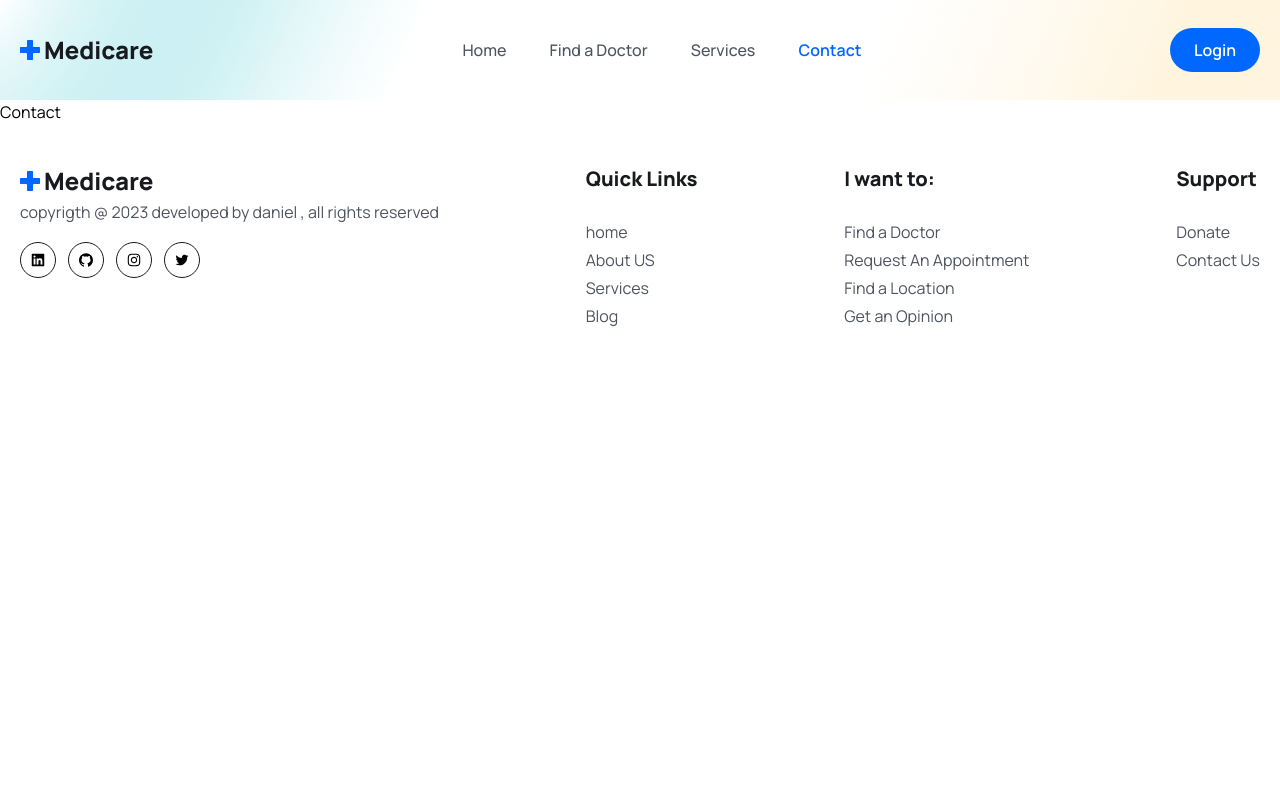
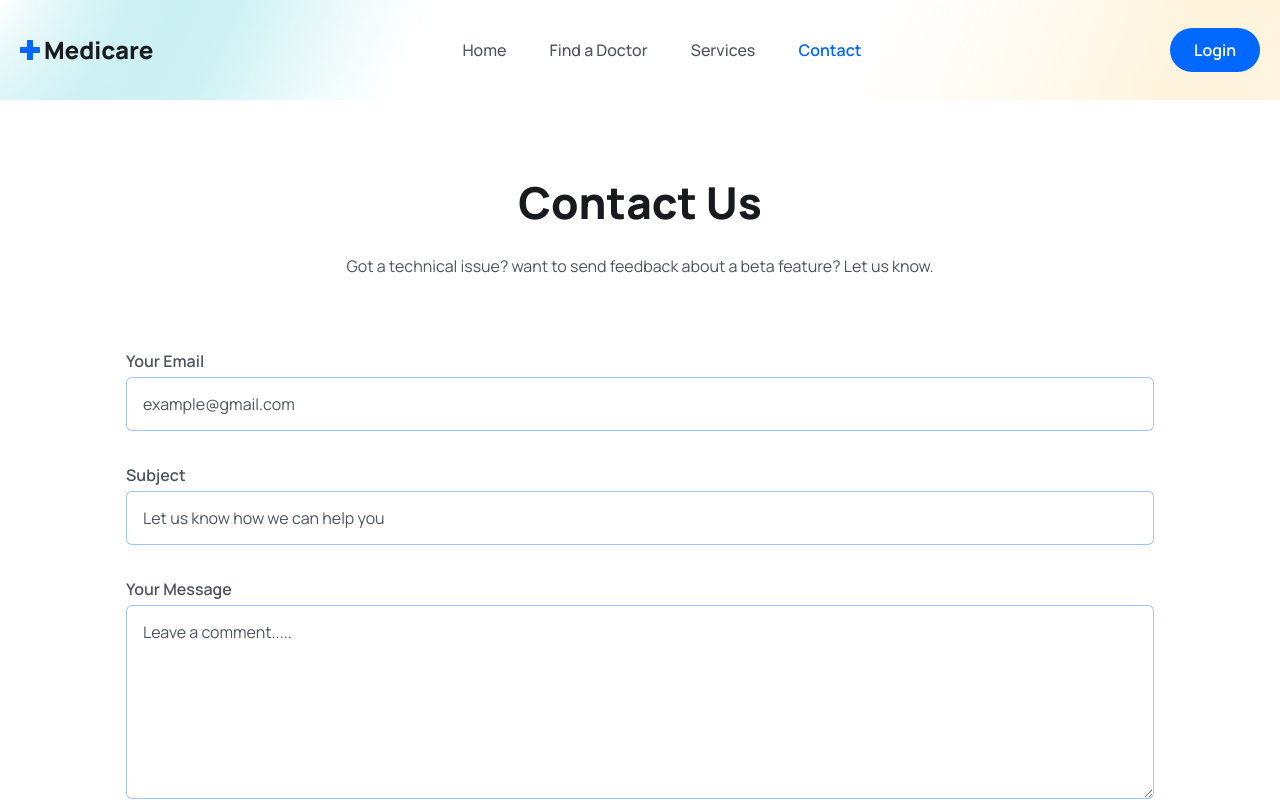
Before and after one commit to Vader4k/Hospital-app, a React (Vite) app in the folder frontend/hospital/: page /contact in a window 1280 px wide. Shown: the top 801 px of the page. Built offline with nearby package versions, Linux system fonts and the light colour scheme.

Commit message:
done with contacts

```diff
--- a/frontend/hospital/src/index.css
+++ b/frontend/hospital/src/index.css
@@ -39,6 +39,13 @@
     }
     .hero_section{
         @apply  bg-[url('./assets/images/hero-bg.png')] bg-no-repeat bg-cover bg-center;
+    }
+    .form_label{
+        @apply text-textcol font-semibold text-[16px] mb-3
+    }
+
+    .form_input{
+        @apply w-full px-4 py-3 border border-solid border-[#0066ff61] focus:outline-none focus:border-primary text-[16px] leading-7 text-headingBg placeholder:text-textcol cursor-pointer rounded-md
     }
 }
 
--- a/frontend/hospital/src/pages/Contact.jsx
+++ b/frontend/hospital/src/pages/Contact.jsx
@@ -2,7 +2,55 @@
 
 const Contact = () => {
   return (
-    <div>Contact</div>
+    <section>
+      <div className='px-4 mx-auto max-w-screen-md'>
+        <h2 className='heading text-center'>Contact Us</h2>
+        <p className='mb-8 lg:mb-16 font-light text-center text_para'>
+          Got a technical issue? want to send feedback about a beta feature? Let us know.
+        </p>
+
+        <form action='#' className='space-y-8'>
+          <div>
+            <label
+              htmlFor='email'
+              className='form_label'>Your Email
+            </label>
+                <input
+                  type="email"
+                  id='email'
+                  placeholder='example@gmail.com'
+                  className='form_input mt-1' />
+          </div>
+
+          <div>
+            <label
+              htmlFor='subject'
+              className='form_label'>Subject
+            </label>
+                <input
+                  type="text"
+                  id='subject'
+                  placeholder='Let us know how we can help you'
+                  className='form_input mt-1' />
+          </div>
+
+          <div className='sm:col-span-2'>
+            <label
+              htmlFor='message'
+              className='form_label'>Your Message
+            </label>
+                <textarea
+                  rows="6"
+                  type="text"
+                  id='message'
+                  placeholder='Leave a comment.....'
+                   className='form_input mt-1' />
+          </div>
+
+          <button type='submit' className='btn rounded sm:w-fit'>Submit</button>
+        </form>
+      </div>
+    </section>
   )
 }
 
```
